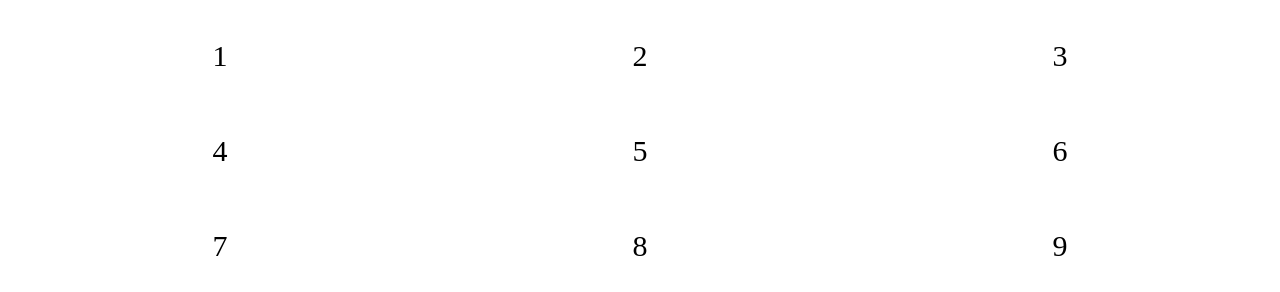
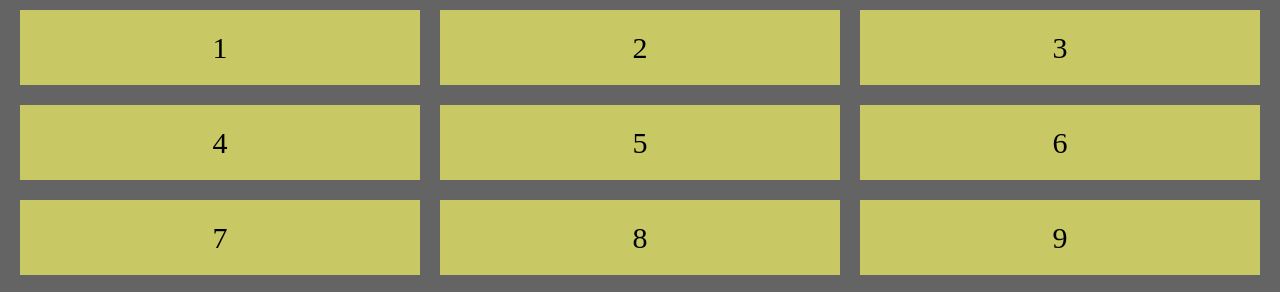
Before and after one commit to tutor-colasanti/Sandbox, a plain HTML site: page index.html in a window 1280 px wide. Shown: the top 292 px of the page. Drawn offline with Linux system fonts and the light colour scheme.

Commit message:
Used body width 100% to get container to fill screen

```diff
--- a/css/master.css
+++ b/css/master.css
@@ -1,14 +1,22 @@
+body {
+  width: 100%;
+  height: 100%;
+  margin: 0;
+}
 .flex-container {
   width: 100%;
   display: flex;
   flex-wrap: wrap;
   justify-content: center;
+  background-color:rgb(100,100,100);
   margin: 0;
   padding: 20;
+  left:0;
+  right:0;
 }
 
 .flex-container > div {
-  background-color: #DodgerBlue;
+  background-color:rgb(200,200,100);
   width: 400px;
   margin: 10px;
   text-align: center;
```
